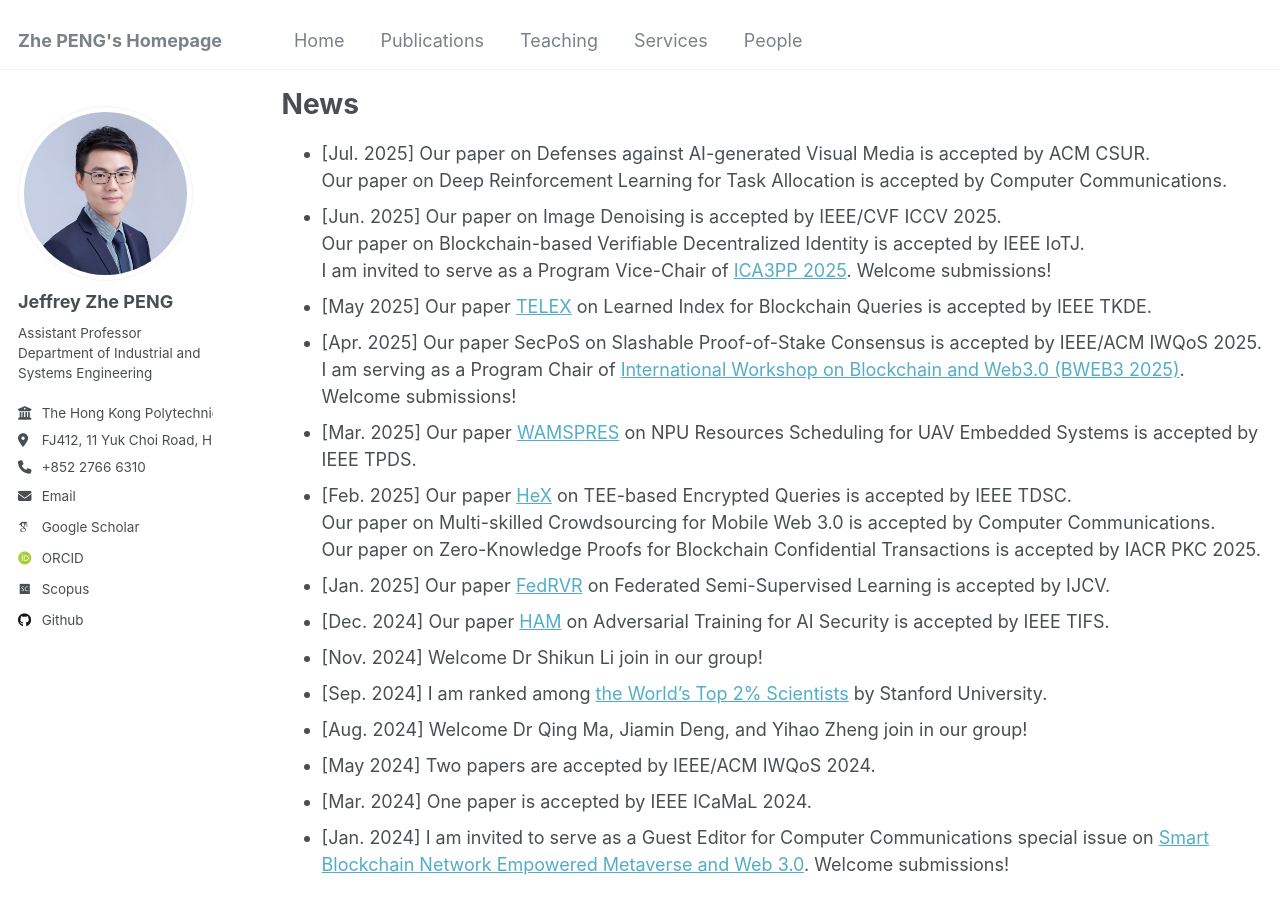
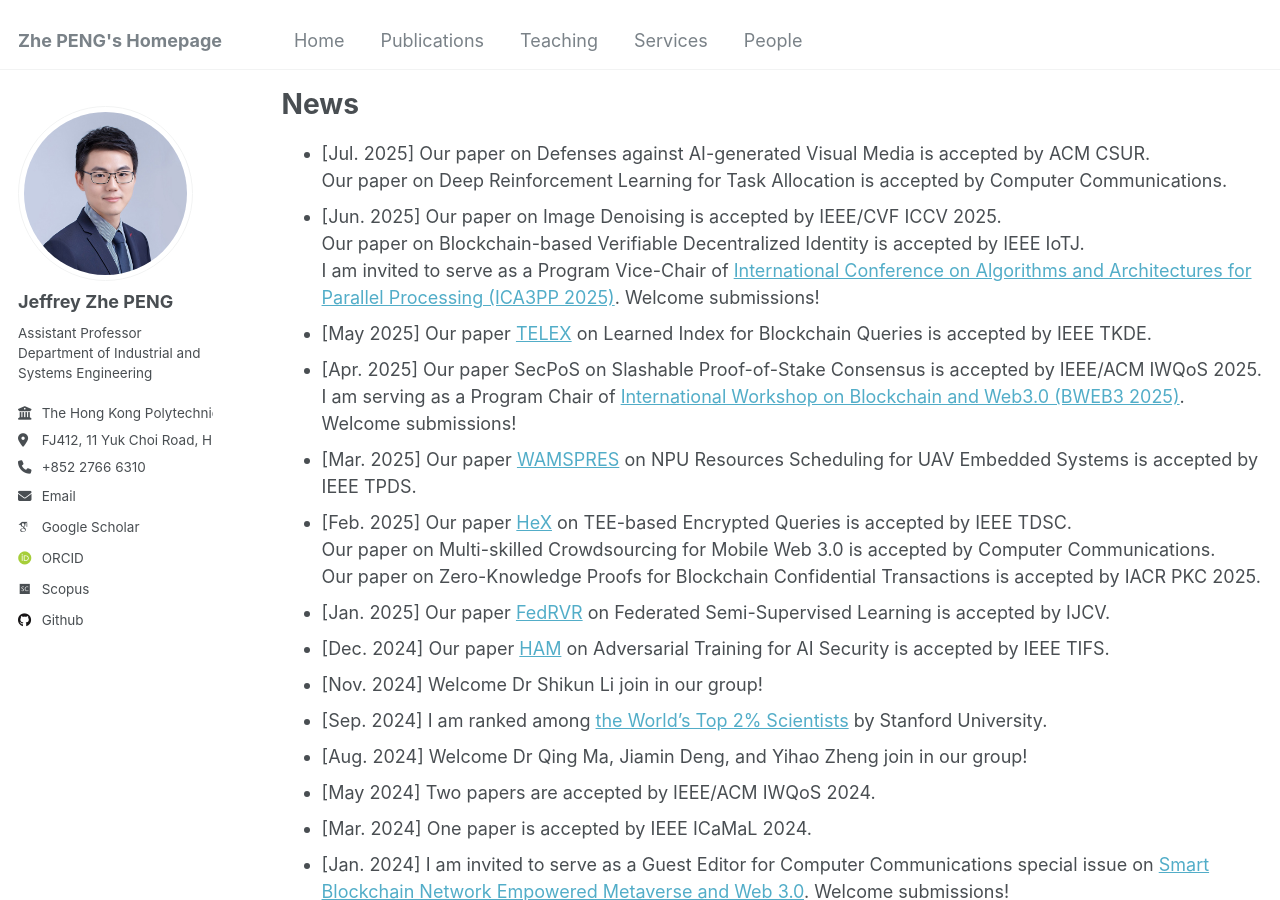
Before and after one commit to PENG-Zhe/peng-zhe.github.io, a Jekyll site: the page built from _pages/about.md, in a window 1280 px wide and 900 px high, scrolled down 769 px. Built offline with Jekyll 4.4.1, drawn with Linux system fonts in a browser that asks for light colours; some web fonts are replaced.

Commit message:
Update about.md

```diff
--- a/_pages/about.md
+++ b/_pages/about.md
@@ -29,7 +29,7 @@ Undergraduate and MSc students seeking [URIS](https://www.polyu.edu.hk/gs/ug-res
 Our paper on Deep Reinforcement Learning for Task Allocation is accepted by Computer Communications.
 - [Jun. 2025] Our paper on Image Denoising is accepted by IEEE/CVF ICCV 2025. <br>
 Our paper on Blockchain-based Verifiable Decentralized Identity is accepted by IEEE IoTJ. <br>
-I am invited to serve as a Program Vice-Chair of <a href="https://ieee-cybermatics.org/2025/ica3pp/index.html" target="_blank">ICA3PP 2025</a>. Welcome submissions!
+I am invited to serve as a Program Vice-Chair of <a href="https://ieee-cybermatics.org/2025/ica3pp/index.html" target="_blank">International Conference on Algorithms and Architectures for Parallel Processing (ICA3PP 2025)</a>. Welcome submissions!
 - [May 2025] Our paper <a href="https://ieeexplore.ieee.org/document/10979200" target="_blank">TELEX</a> on Learned Index for Blockchain Queries is accepted by IEEE TKDE.
 - [Apr. 2025] Our paper SecPoS on Slashable Proof-of-Stake Consensus is accepted by IEEE/ACM IWQoS 2025. <br>
 I am serving as a Program Chair of <a href="https://bcra-conf.github.io/2025/calls/call-for-BWEB3/" target="_blank">International Workshop on Blockchain and Web3.0 (BWEB3 2025)</a>. Welcome submissions!
```
